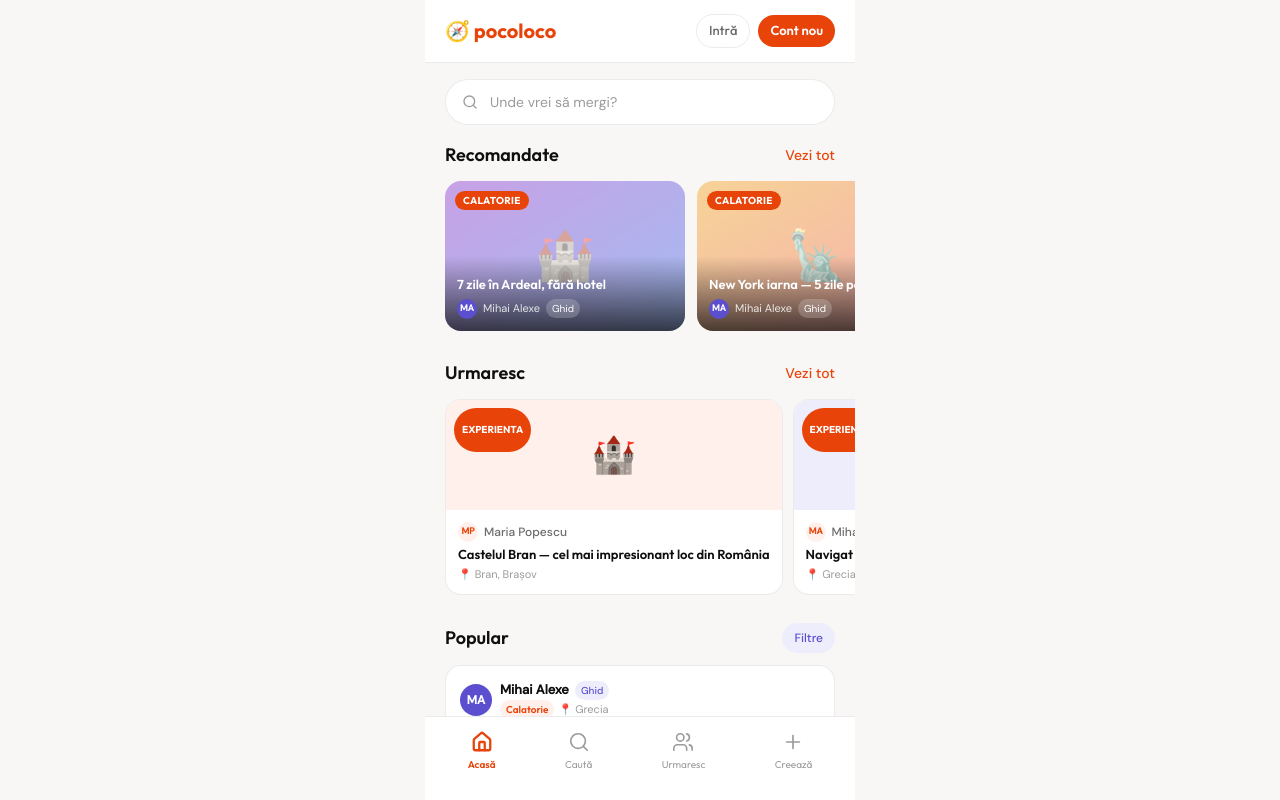
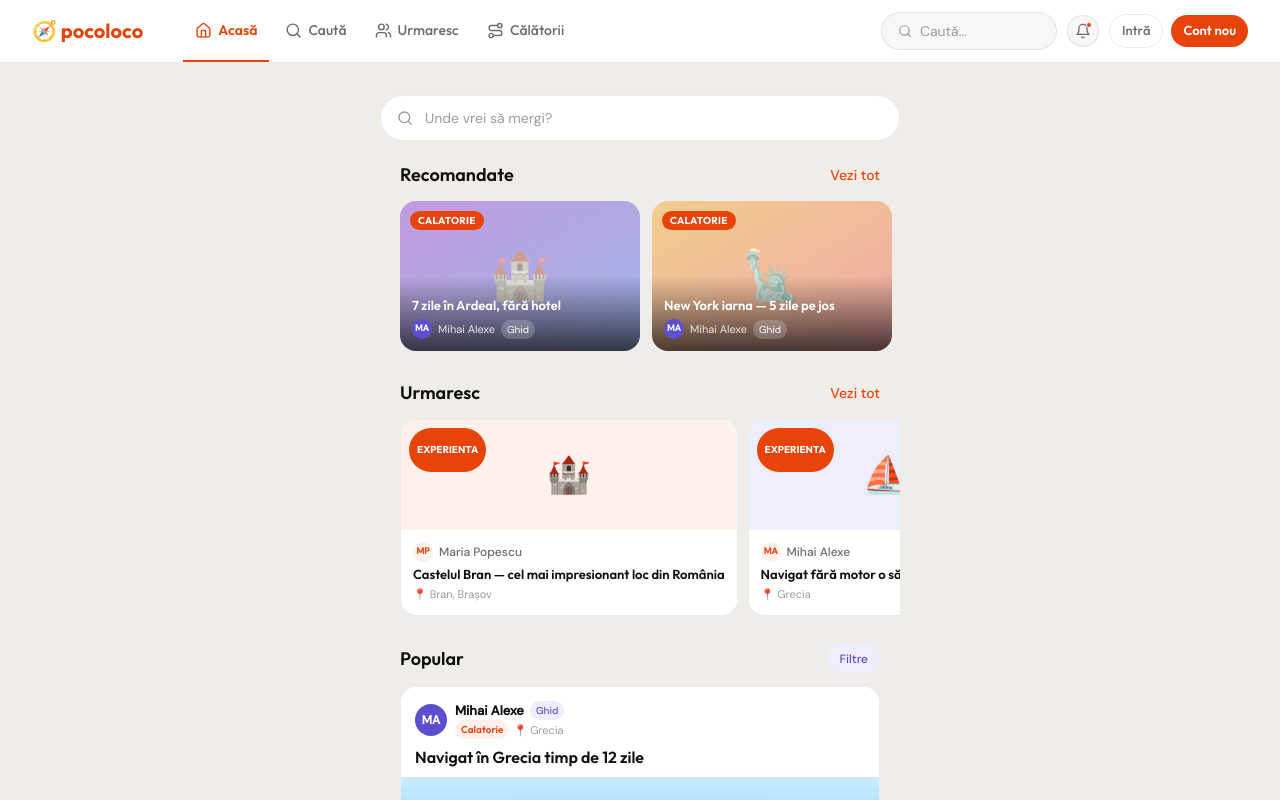
Before and after one commit to cristianpocovnicu/pocoloco, a Next.js app: page / in a window 1280 px wide. Shown: the top 800 px of the page. Built offline with nearby package versions, Linux system fonts and the light colour scheme; no server answers.

Commit message:
responsive desktop layout

```diff
--- a/src/app/layout.tsx
+++ b/src/app/layout.tsx
@@ -1,5 +1,6 @@
 import type { Metadata, Viewport } from 'next'
 import '@/styles/globals.css'
+import TopNav from '@/components/layout/TopNav'
 
 export const metadata: Metadata = {
   title: 'Pocoloco — Experiențe reale de la călători reali',
@@ -12,11 +13,6 @@ export const metadata: Metadata = {
     siteName: 'Pocoloco',
     locale: 'ro_RO',
     type: 'website',
-  },
-  twitter: {
-    card: 'summary_large_image',
-    title: 'Pocoloco',
-    description: 'Experiențe reale de la călători reali',
   },
   manifest: '/manifest.json',
   appleWebApp: {
@@ -37,9 +33,8 @@ export default function RootLayout({ children }: { children: React.ReactNode })
   return (
     <html lang="ro">
       <body>
-        <div className="mobile-container">
-          {children}
-        </div>
+        <TopNav />
+        {children}
       </body>
     </html>
   )
--- a/src/app/page.tsx
+++ b/src/app/page.tsx
@@ -1,26 +1,20 @@
 import BottomNav from '@/components/layout/BottomNav'
-import UserMenu from '@/components/layout/UserMenu'
 import FeaturedSection from '@/components/home/FeaturedSection'
 import FollowingSection from '@/components/home/FollowingSection'
 import PopularSection from '@/components/home/PopularSection'
 import SearchBar from '@/components/home/SearchBar'
-import Link from 'next/link'
 
 export default function HomePage() {
   return (
     <main className="pb-nav">
-      <header className="bg-white border-b border-[rgba(0,0,0,0.08)] px-5 py-3.5 flex items-center justify-between sticky top-0 z-30">
-        <Link href="/" className="font-outfit text-xl font-bold text-[#E8440A]">
-          🧭 pocoloco
-        </Link>
-        <UserMenu />
-      </header>
-      <div className="px-5 py-4">
-        <SearchBar />
+      <div className="content-wrap">
+        <div className="mb-5">
+          <SearchBar />
+        </div>
+        <FeaturedSection />
+        <FollowingSection />
+        <PopularSection />
       </div>
-      <FeaturedSection />
-      <FollowingSection />
-      <PopularSection />
       <BottomNav />
     </main>
   )
--- a/src/app/search/page.tsx
+++ b/src/app/search/page.tsx
@@ -2,7 +2,6 @@
 import { useState } from 'react'
 import { Search, SlidersHorizontal, LayoutList, Map } from 'lucide-react'
 import BottomNav from '@/components/layout/BottomNav'
-import UserMenu from '@/components/layout/UserMenu'
 import SearchListView from '@/components/search/SearchListView'
 import SearchMapView from '@/components/search/SearchMapView'
 import { cn } from '@/lib/utils'
@@ -16,30 +15,33 @@ export default function SearchPage() {
 
   return (
     <main className="pb-nav">
-      <header className="bg-white border-b border-[rgba(0,0,0,0.08)] px-5 pt-4 pb-2 sticky top-0 z-30">
-        <div className="flex items-center justify-between mb-3">
-          <span className="font-outfit text-xl font-bold text-[#E8440A]">🧭 pocoloco</span>
-          <UserMenu />
-        </div>
+      <div className="content-wrap pt-4">
         <div className="flex items-center gap-2 mb-3">
-          <div className="flex-1 bg-[#F8F7F5] border border-[rgba(0,0,0,0.08)] rounded-full px-4 py-2.5 flex items-center gap-2">
+          <div className="flex-1 bg-white border border-[rgba(0,0,0,0.08)] rounded-full px-4 py-2.5 flex items-center gap-2 shadow-sm">
             <Search size={15} className="text-[#9B9B9B] flex-shrink-0" />
-            <input value={query} onChange={e => setQuery(e.target.value)} className="flex-1 bg-transparent text-sm text-[#0F0F0F] outline-none placeholder:text-[#9B9B9B]" placeholder="Caută locuri, călătorii..." />
+            <input
+              value={query}
+              onChange={e => setQuery(e.target.value)}
+              className="flex-1 bg-transparent text-sm text-[#0F0F0F] outline-none placeholder:text-[#9B9B9B]"
+              placeholder="Caută locuri, călătorii..."
+            />
           </div>
           <button className="w-9 h-9 rounded-full bg-[#EEEDFB] flex items-center justify-center flex-shrink-0">
             <SlidersHorizontal size={17} className="text-[#5B4FCF]" />
           </button>
         </div>
-        <div className="flex bg-[#F8F7F5] border border-[rgba(0,0,0,0.08)] rounded-full p-0.5 mb-3">
-          <button onClick={() => setView('list')} className={cn('flex-1 flex items-center justify-center gap-1.5 py-2 rounded-full text-[13px] font-outfit font-medium transition-all', view === 'list' ? 'bg-white text-[#0F0F0F] shadow-sm' : 'text-[#9B9B9B]')}>
+
+        <div className="flex bg-white border border-[rgba(0,0,0,0.08)] rounded-full p-0.5 mb-3 shadow-sm">
+          <button onClick={() => setView('list')} className={cn('flex-1 flex items-center justify-center gap-1.5 py-2 rounded-full text-[13px] font-outfit font-medium transition-all', view === 'list' ? 'bg-[#F8F7F5] text-[#0F0F0F] shadow-sm' : 'text-[#9B9B9B]')}>
             <LayoutList size={14} /> Listă
           </button>
-          <button onClick={() => setView('map')} className={cn('flex-1 flex items-center justify-center gap-1.5 py-2 rounded-full text-[13px] font-outfit font-medium transition-all', view === 'map' ? 'bg-white text-[#0F0F0F] shadow-sm' : 'text-[#9B9B9B]')}>
+          <button onClick={() => setView('map')} className={cn('flex-1 flex items-center justify-center gap-1.5 py-2 rounded-full text-[13px] font-outfit font-medium transition-all', view === 'map' ? 'bg-[#F8F7F5] text-[#0F0F0F] shadow-sm' : 'text-[#9B9B9B]')}>
             <Map size={14} /> Hartă
           </button>
         </div>
+
         {view === 'list' && (
-          <div className="flex gap-2 overflow-x-auto scrollbar-hide pb-2">
+          <div className="flex gap-2 overflow-x-auto scrollbar-hide pb-2 mb-2">
             {CHIPS.map(chip => (
               <button key={chip} onClick={() => setActiveChip(chip)} className={cn('whitespace-nowrap px-3.5 py-1.5 rounded-full text-[12px] font-outfit font-medium border transition-all flex-shrink-0', activeChip === chip ? 'bg-[#E8440A] text-white border-[#E8440A]' : 'bg-white text-[#6B6B6B] border-[rgba(0,0,0,0.08)]')}>
                 {chip}
@@ -47,8 +49,9 @@ export default function SearchPage() {
             ))}
           </div>
         )}
-      </header>
-      {view === 'list' ? <SearchListView /> : <SearchMapView />}
+
+        {view === 'list' ? <SearchListView /> : <SearchMapView />}
+      </div>
       <BottomNav />
     </main>
   )
--- a/src/components/layout/BottomNav.tsx
+++ b/src/components/layout/BottomNav.tsx
@@ -15,8 +15,8 @@ export default function BottomNav() {
   const pathname = usePathname()
 
   return (
-    <nav className="fixed bottom-0 left-1/2 -translate-x-1/2 w-full max-w-[430px] bg-white border-t border-[rgba(0,0,0,0.08)] z-50">
-      <div className="flex items-center justify-around px-2 pt-2.5 pb-6">
+    <nav className="bottom-nav-mobile fixed bottom-0 left-0 right-0 bg-white border-t border-[rgba(0,0,0,0.08)] z-50">
+      <div className="flex items-center justify-around px-2 pt-2.5 pb-6 max-w-[520px] mx-auto">
         {NAV_ITEMS.map(({ href, label, Icon }) => {
           const active = pathname === href
           return (
@@ -29,10 +29,7 @@ export default function BottomNav() {
               )}
             >
               <Icon size={22} strokeWidth={active ? 2.5 : 1.8} />
-              <span className={cn(
-                'text-[10px] font-outfit',
-                active ? 'font-semibold text-[#E8440A]' : 'text-[#9B9B9B]'
-              )}>
+              <span className={cn('text-[10px] font-outfit', active ? 'font-semibold text-[#E8440A]' : 'text-[#9B9B9B]')}>
                 {label}
               </span>
             </Link>
--- /dev/null
+++ b/src/components/layout/TopNav.tsx
@@ -0,0 +1,58 @@
+'use client'
+import Link from 'next/link'
+import { usePathname } from 'next/navigation'
+import { Home, Search, Users, Route, Bell } from 'lucide-react'
+import { cn } from '@/lib/utils'
+import UserMenu from './UserMenu'
+
+const NAV_LINKS = [
+  { href: '/', label: 'Acasă', Icon: Home },
+  { href: '/search', label: 'Caută', Icon: Search },
+  { href: '/following', label: 'Urmaresc', Icon: Users },
+  { href: '/trip', label: 'Călătorii', Icon: Route },
+]
+
+export default function TopNav() {
+  const pathname = usePathname()
+
+  return (
+    <nav className="top-nav-desktop bg-white border-b border-[rgba(0,0,0,0.08)] px-8 items-center sticky top-0 z-50">
+      <Link href="/" className="font-outfit text-xl font-bold text-[#E8440A] mr-10 py-4 whitespace-nowrap">
+        🧭 pocoloco
+      </Link>
+
+      <div className="flex items-center gap-1 flex-1">
+        {NAV_LINKS.map(({ href, label, Icon }) => {
+          const active = pathname === href
+          return (
+            <Link
+              key={href}
+              href={href}
+              className={cn(
+                'flex items-center gap-1.5 px-3 py-5 font-outfit text-sm font-medium border-b-2 transition-all whitespace-nowrap',
+                active
+                  ? 'text-[#E8440A] border-[#E8440A] font-semibold'
+                  : 'text-[#6B6B6B] border-transparent hover:text-[#0F0F0F]'
+              )}
+            >
+              <Icon size={17} />
+              {label}
+            </Link>
+          )
+        })}
+      </div>
+
+      <div className="flex items-center gap-2.5 ml-auto">
+        <div className="bg-[#F8F7F5] border border-[rgba(0,0,0,0.08)] rounded-full px-4 py-2 flex items-center gap-2 w-44 cursor-pointer">
+          <Search size={14} className="text-[#9B9B9B]" />
+          <span className="text-sm text-[#9B9B9B]">Caută...</span>
+        </div>
+        <div className="relative w-8 h-8 rounded-full bg-[#F8F7F5] border border-[rgba(0,0,0,0.08)] flex items-center justify-center cursor-pointer">
+          <Bell size={16} className="text-[#6B6B6B]" />
+          <div className="absolute top-1.5 right-1.5 w-1.5 h-1.5 bg-[#E8440A] rounded-full border border-white" />
+        </div>
+        <UserMenu />
+      </div>
+    </nav>
+  )
+}
--- a/src/styles/globals.css
+++ b/src/styles/globals.css
@@ -12,6 +12,7 @@
   --text2: #6B6B6B;
   --text3: #9B9B9B;
   --bg: #F8F7F5;
+  --page-bg: #F0EDE8;
   --card: #FFFFFF;
   --border: rgba(0, 0, 0, 0.08);
   --green: #059669;
@@ -20,43 +21,64 @@
   --red-light: #FEF2F2;
 }
 
-* {
-  box-sizing: border-box;
-}
+* { box-sizing: border-box; }
 
 html, body {
-  background: var(--bg);
+  background: var(--page-bg);
   color: var(--text);
   font-family: 'DM Sans', sans-serif;
   -webkit-font-smoothing: antialiased;
-  -moz-osx-font-smoothing: grayscale;
 }
 
-.font-outfit {
-  font-family: 'Outfit', sans-serif;
+.font-outfit { font-family: 'Outfit', sans-serif; }
+
+/* Centrat pe desktop, full pe mobil */
+.content-wrap {
+  max-width: 520px;
+  margin: 0 auto;
+  padding: 24px 16px 100px;
 }
 
-/* Mobile-first: max width container */
-.mobile-container {
-  max-width: 430px;
-  margin: 0 auto;
-  min-height: 100vh;
-  background: var(--bg);
-  position: relative;
+@media (min-width: 768px) {
+  .content-wrap {
+    padding: 32px 0 60px;
+  }
 }
 
-/* Scrollbar hide utility */
 .scrollbar-hide {
   -ms-overflow-style: none;
   scrollbar-width: none;
 }
-.scrollbar-hide::-webkit-scrollbar {
+.scrollbar-hide::-webkit-scrollbar { display: none; }
+
+/* Bottom nav — doar pe mobil */
+.bottom-nav-mobile {
+  display: flex;
+}
+@media (min-width: 768px) {
+  .bottom-nav-mobile {
+    display: none;
+  }
+}
+
+/* Top nav — doar pe desktop */
+.top-nav-desktop {
   display: none;
 }
+@media (min-width: 768px) {
+  .top-nav-desktop {
+    display: flex;
+  }
+}
 
-/* Bottom nav safe area */
+/* Padding bottom pentru mobile nav */
 .pb-nav {
-  padding-bottom: calc(70px + env(safe-area-inset-bottom));
+  padding-bottom: 80px;
+}
+@media (min-width: 768px) {
+  .pb-nav {
+    padding-bottom: 0;
+  }
 }
 
 @layer components {
@@ -66,28 +88,10 @@ html, body {
   .btn-secondary {
     @apply bg-white border border-[rgba(0,0,0,0.08)] text-[#6B6B6B] font-outfit font-medium rounded-full px-4 py-2.5 text-sm flex items-center gap-1.5 cursor-pointer hover:bg-[#F8F7F5] transition-colors;
   }
-  .btn-violet {
-    @apply bg-[#EEEDFB] text-[#5B4FCF] font-outfit font-semibold rounded-full px-4 py-2.5 text-sm flex items-center gap-1.5 cursor-pointer hover:bg-[#E0DEFF] transition-colors;
-  }
   .card {
     @apply bg-white rounded-2xl border border-[rgba(0,0,0,0.08)];
   }
   .input {
-    @apply w-full bg-[#F8F7F5] border border-[rgba(0,0,0,0.08)] rounded-xl px-4 py-3 text-sm text-[#0F0F0F] outline-none focus:border-[#E8440A] focus:bg-white transition-colors placeholder:text-[#9B9B9B] font-sans;
-  }
-  .badge-orange {
-    @apply bg-[#E8440A] text-white text-[10px] font-outfit font-bold uppercase tracking-wide px-2 py-0.5 rounded-full;
-  }
-  .badge-violet {
-    @apply bg-[#EEEDFB] text-[#5B4FCF] text-[10px] font-outfit font-semibold px-2 py-0.5 rounded-full;
-  }
-  .status-active {
-    @apply bg-[#ECFDF5] text-[#059669] text-[10px] font-outfit font-bold px-2 py-0.5 rounded-full;
-  }
-  .status-pending {
-    @apply bg-[#FFFBEB] text-[#D97706] text-[10px] font-outfit font-bold px-2 py-0.5 rounded-full;
-  }
-  .status-reported {
-    @apply bg-[#FEF2F2] text-[#DC2626] text-[10px] font-outfit font-bold px-2 py-0.5 rounded-full;
+    @apply w-full bg-[#F8F7F5] border border-[rgba(0,0,0,0.08)] rounded-xl px-4 py-3 text-sm text-[#0F0F0F] outline-none focus:border-[#E8440A] focus:bg-white transition-colors placeholder:text-[#9B9B9B];
   }
 }
```
